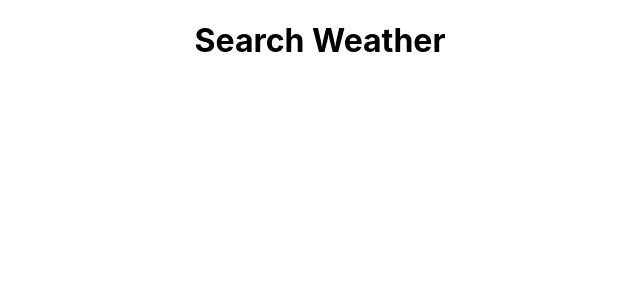
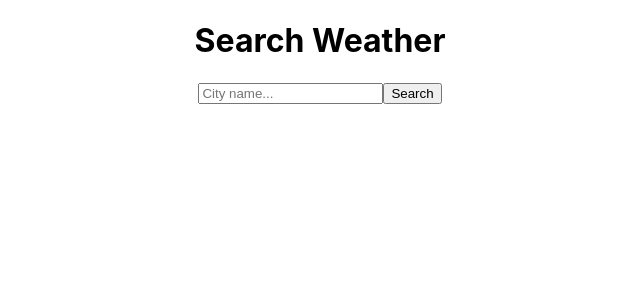
Before and after one commit to Vish-Mayer/Weather-App, a React (Create React App) app: page / in a window 1280 px wide. Shown: the top 300 px of the page, without its empty margins (320-960 px from the left). Built offline with nearby package versions, Linux system fonts and the light colour scheme.

Commit message:
basic app controllers

```diff
--- a/src/Components/Home.js
+++ b/src/Components/Home.js
@@ -3,6 +3,8 @@ function Home() {
   return (
     <div className="home">
       <h1>Search Weather</h1>
+      <input id="text-input" type="text" placeholder="City name..."/>
+      <button id="search">Search</button>
     </div>
   );
 }
```
Also changed, not shown: 1 other file (tests, documents, lock files or other folders).
